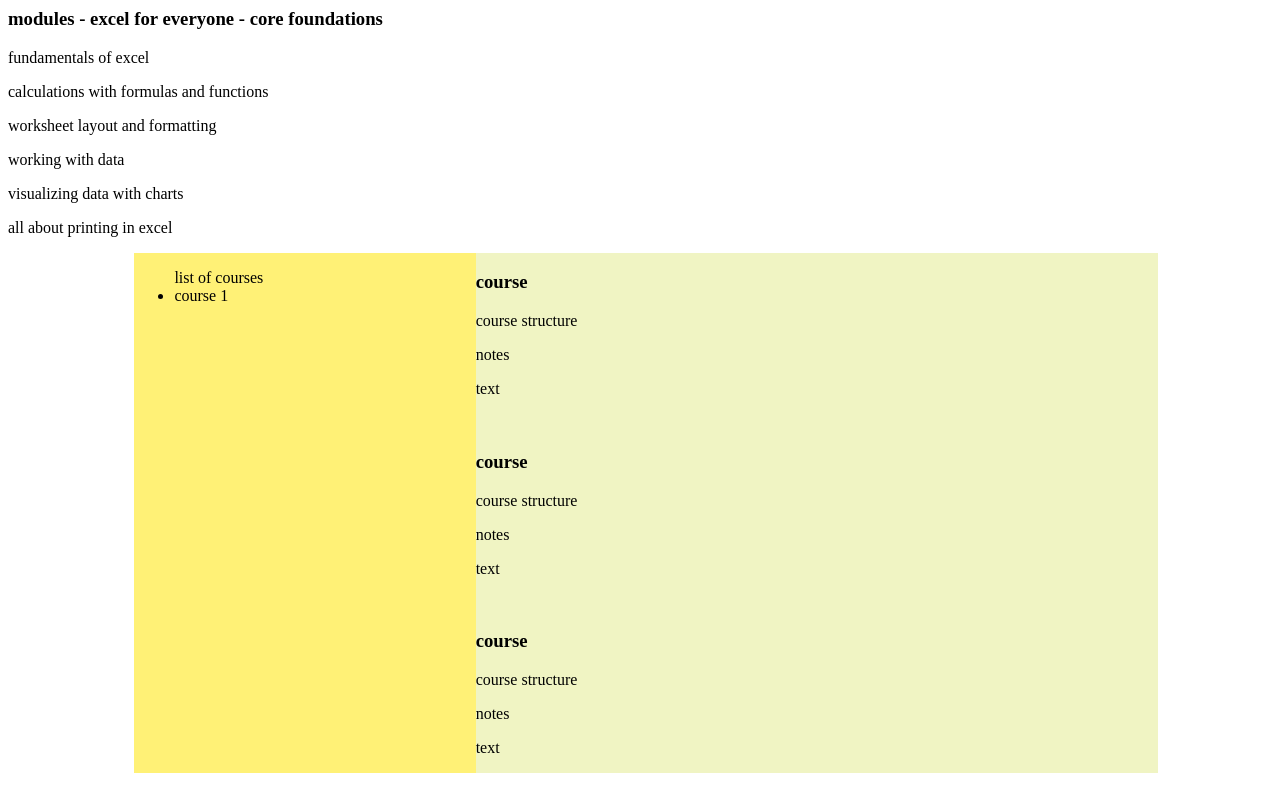
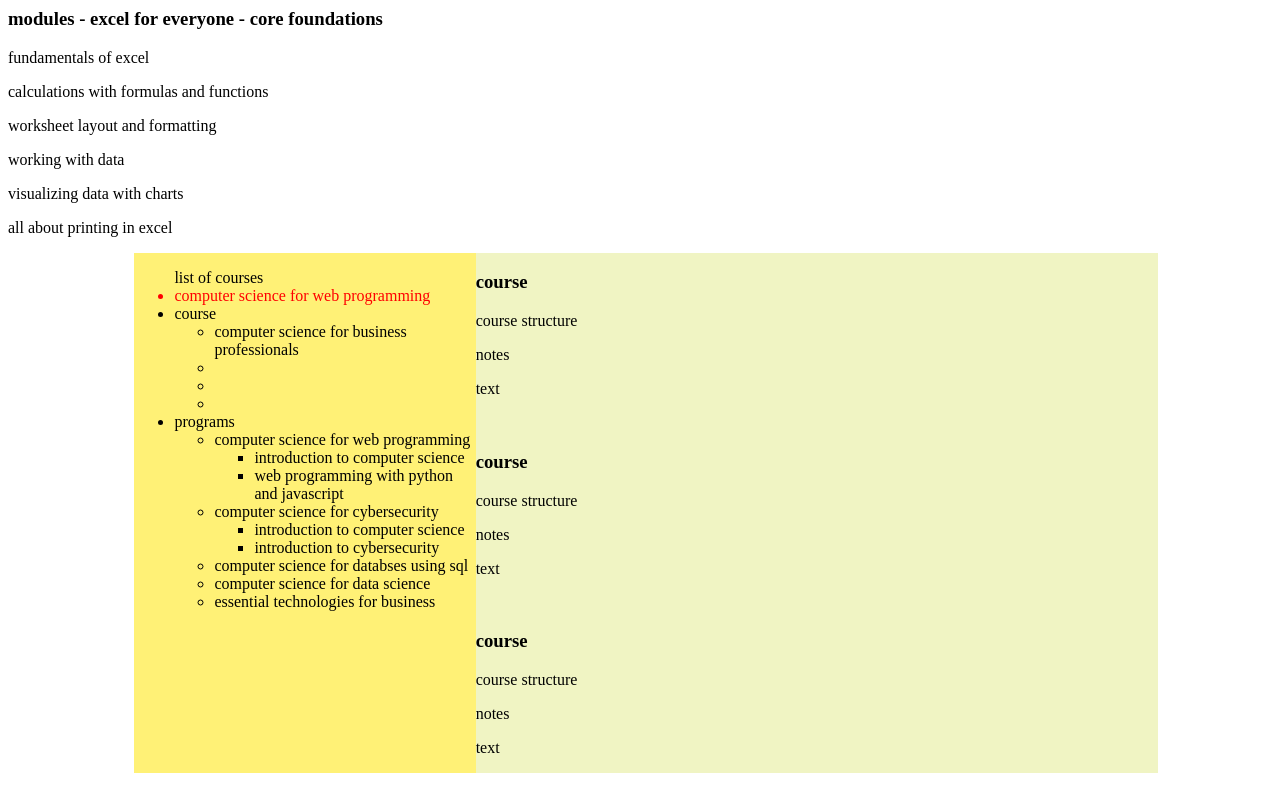
Before and after one commit to nishil3034/Myfile, a plain HTML site: page edx.html in a window 1280 px wide. Drawn offline with Linux system fonts and the light colour scheme.

Commit message:
Computer science for web development search
0206 1

```diff
--- a/edx.html
+++ b/edx.html
@@ -28,7 +28,46 @@
   <div class="list">
   <ul>
     list of courses
-    <li>course 1</li>
+    <li style="color:red">computer science for web programming</li>
+    <li>course
+      <ul><li>
+        computer science for business professionals
+      </li>
+        <li></li>
+        <li></li>
+        <li></li>
+      </ul>
+    </li>
+    <li>
+      programs
+      <ul>
+        <li>computer science for web programming
+          <ul>
+            <li>introduction to computer science</li>
+            <li>web programming with python and javascript</li>
+          </ul>
+        </li>
+        <li>
+          computer science for cybersecurity
+          <ul>
+            <li>introduction to computer science</li>
+            <li>introduction to cybersecurity</li>
+          </ul>
+        </li>
+        <li>
+          computer science for databses using sql
+        </li>
+        <li>
+          computer science for data science
+        </li>
+        <li>
+          essential technologies for business
+        </li>
+      </ul>
+    </li>
+
+
+
   </ul>
     </div>
   <div class="course">
```
